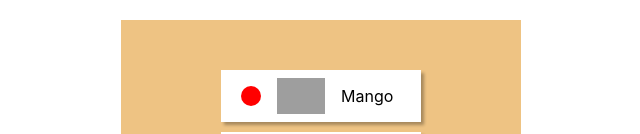
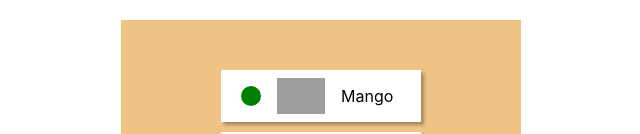
Before and after one commit to Evgeniy9009/goit-react-hw-01-components, a React (Create React App) app: page / in a window 1280 px wide. Shown: the part 767-901 px from the top of the page, without its empty margins (319-959 px from the left). Built offline with nearby package versions, Linux system fonts and the light colour scheme; grey boxes are pictures that could not be loaded.

Commit message:
add emotion

```diff
--- a/package.json
+++ b/package.json
@@ -4,6 +4,8 @@
   "private": true,
   "homepage": "https://Evgeniy9009.github.io/goit-react-hw-01-components/",
   "dependencies": {
+    "@emotion/react": "^11.10.4",
+    "@emotion/styled": "^11.10.4",
     "@testing-library/jest-dom": "^5.16.3",
     "@testing-library/react": "^12.1.4",
     "@testing-library/user-event": "^13.5.0",
--- a/src/components/App.jsx
+++ b/src/components/App.jsx
@@ -15,6 +15,7 @@ export const App = () => {
       <Statistics title="Upload stats" stats={data} />
       {/* <Statistics stats={data} /> */}
       <FriendList friends={friends} />
+
       <TransactionHistory items={transactions} />
     </div>
   );
--- a/src/components/FriendList/FriendList.jsx
+++ b/src/components/FriendList/FriendList.jsx
@@ -1,48 +1,34 @@
 import PropTypes from 'prop-types'
-import css from 'components/FriendList/FriendList.module.css'
-// import { FriendListItem } from "./FriendListItem/FriendListItem"
-// import friends from '../friends'
+import { List } from './FriendList.styled'
+import { FriendListItem } from "components/FriendListItem/FriendListItem"
+
 
 export const FriendList = ({friends}) => {
-    console.log(friends)
+    // console.log(friends)
+
     return (
-        <ul className={css.friend_list}>
-
+        <List>
             {friends.map(({ id, avatar, name, isOnline }) => (
-
-                <li className={css.item} key={id}>
-                    <span className={css.status}></span>
-                    <img className={css.avatar} src={avatar} alt="User avatar" width="48" />
-                    <p className={css.name}>{ name}</p>
-                </li>
+            <FriendListItem
+                key={id}
+                id={id}
+                avatar={avatar}
+                name={name}
+                isOnline={isOnline}
+                />
     )) }
 
-</ul>
+</List>
     )
 }
 
-// export const FriendList = ({friends}) => {
-//     console.log(friends)
-//     return (
-//         <ul className={css.friend_list}>
-//             {friends.map(({id, avatar,name, isOnline}) => (
-//                 <FriendListItem
-//                     key={id}
-//                     avatar={avatar}
-//                     name={name}
-//                     isOnline={isOnline}
-//                 />
-//             ))}
-//         </ul>
-//     )
-// }
-
-// FriendList.propTypes = {
-//     friends: PropTypes.arrayOf(
-//         PropTypes.exact({
-//         id: PropTypes.number.isRequired,
-//         avatar: PropTypes.string.isRequired,
-//         name: PropTypes.string.isRequired,
-//         isOnline: PropTypes.bool.isRequired
-//     }))
-// }
+FriendList.propTypes = {
+    friends: PropTypes.arrayOf(
+        PropTypes.exact({
+            id: PropTypes.number.isRequired,
+            avatar: PropTypes.string.isRequired,
+            name: PropTypes.string.isRequired,
+            isOnline: PropTypes.bool.isRequired
+        }
+    ))
+    }
--- /dev/null
+++ b/src/components/FriendList/FriendList.styled.jsx
@@ -0,0 +1,10 @@
+import styled from '@emotion/styled';
+
+export const List = styled.ul`
+width: 300px;
+background-color: rgb(238, 195, 131);
+display: inline-block;
+padding: 50px;
+margin-top: 50px;
+margin-bottom: 50px;
+`;
--- a/src/components/FriendListItem/FriendListItem.jsx
+++ b/src/components/FriendListItem/FriendListItem.jsx
@@ -1,12 +1,20 @@
-// import PropTypes from 'prop-types'
-// import css from 'components/FriendListItem/FriendListItem.module.css'
+import PropTypes from 'prop-types'
+import { Item , Status, Avatar, Name} from './FriendListItem.styled'
 
-// export const FriendListItem = ({id, avatar,name}) => {
-//     return (
-//             <li className={css.item} key={id}>
-//                 <span className={css.status}></span>
-//                 <img className={css.avatar} src={avatar} alt="User avatar" width="48" />
-//                 <p className={css.name}>{name}</p>
-//             </li>
-//         )
-// }
+export const FriendListItem = ({ id, avatar, name, isOnline }) => {
+// console.log(id, avatar, name, isOnline)
+    return (
+            <Item key={id}>
+            <Status isOnline={isOnline}>{isOnline }</Status>
+                <Avatar src={avatar} alt="User avatar" width="48" />
+                <Name>{name}</Name>
+            </Item>
+        )
+}
+
+FriendListItem.propTypes = {
+    // id: PropTypes.number.isRequired,
+    avatar: PropTypes.string.isRequired,
+    name: PropTypes.string.isRequired,
+    isOnline: PropTypes.bool.isRequired
+}
--- a/src/components/FriendList/FriendList.module.css
+++ b/src/components/FriendListItem/FriendListItem.styled.jsx
@@ -1,14 +1,6 @@
+import styled from '@emotion/styled';
 
-.friend_list {
-    width: 300px;
-background-color: rgb(238, 195, 131);
-display: inline-block;
-padding: 50px;
-margin-top: 50px;
-margin-bottom: 50px;
-}
-
-.item {
+export const Item = styled.li`
     width: 200px;
     display: flex;
     align-items: center;
@@ -18,21 +10,27 @@ margin-bottom: 50px;
     background-color: white;
     margin-bottom: 10px;
     margin-left: 50px;
-}
+`
 
-.status {
+export const Status = styled.span`
     width: 4px;
     height: 4px;
     margin-left: 20px;
     margin-right: 10px;
-    background-color: red;
     border-radius: 50%;
-}
+    background-color: ${props => {
+    if (props.isOnline===true) {return `green`}
+    else {return `red`}
+    }}
 
-.avatar {
-    margin: 6px;
-}
 
-.name {
-    margin-left: 10px;
-}
+
+`
+
+export const Avatar = styled.img`
+margin: 6px;
+`
+
+export const Name = styled.p`
+margin-left: 10px;
+`
--- a/src/components/Statistics/Statistics.jsx
+++ b/src/components/Statistics/Statistics.jsx
@@ -2,7 +2,7 @@ import PropTypes from 'prop-types'
 import css from 'components/Statistics/Statistics.module.css'
 
 export const Statistics = ({ title, stats }) => {
-    console.log(stats)
+    // console.log(stats)
     return (
 
         <section className={css.statistics}>
```
Also changed, not shown: src/components/TransactionHistory/TransactionHistory.jsx (+10 -0 lines), src/components/FriendListItem/FriendListItem.module.css (deleted), 1 other file (tests, documents, lock files or other folders).
